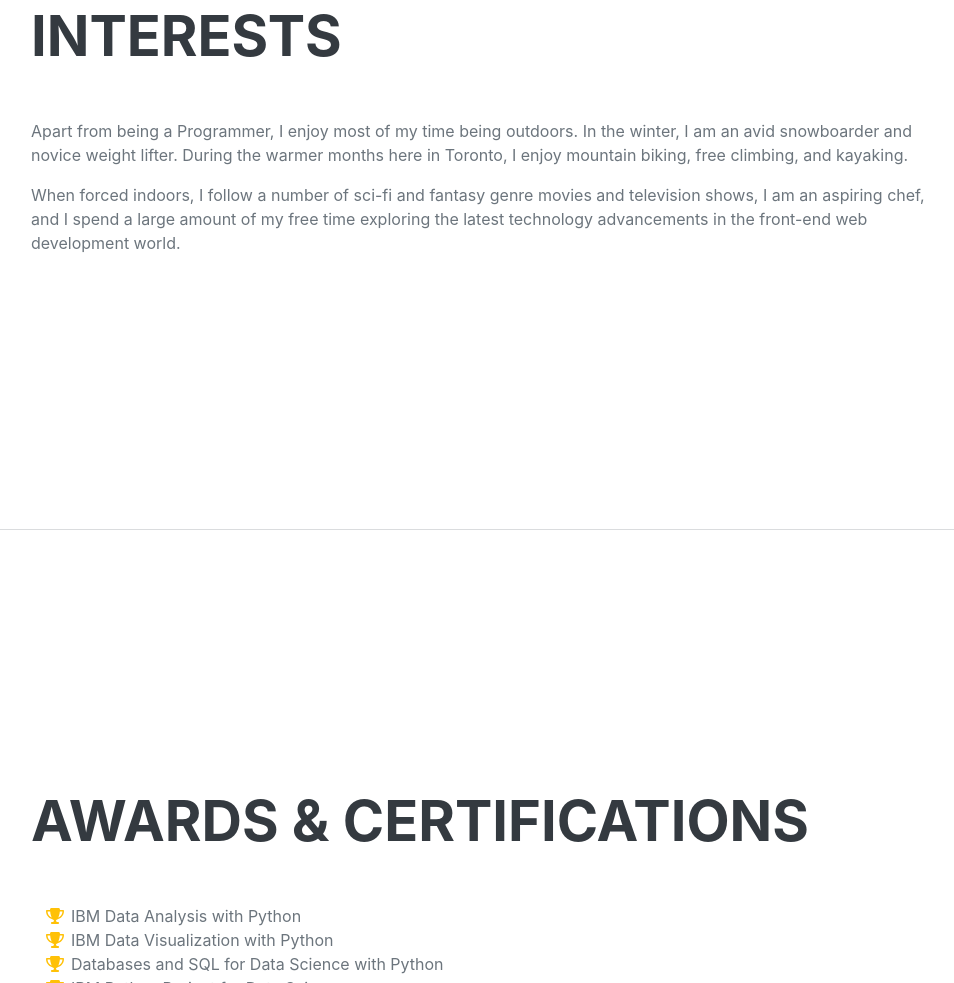
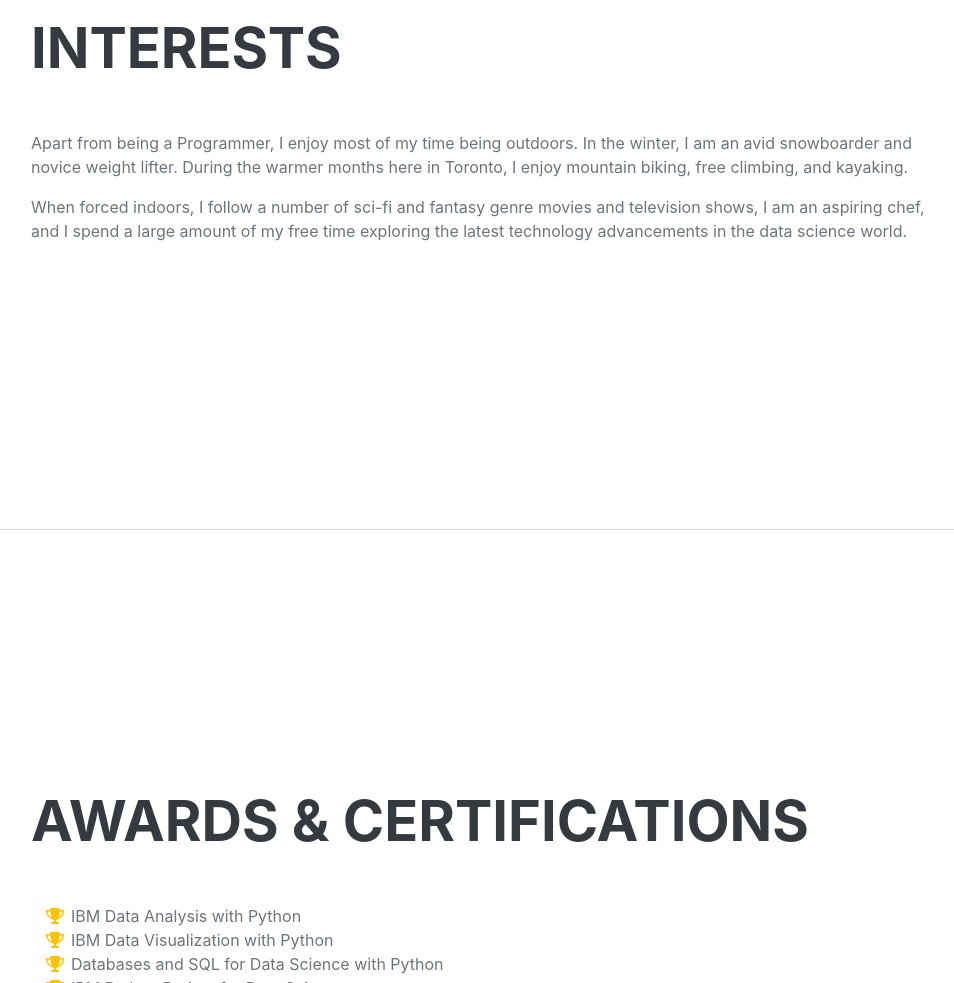
Before and after one commit to RoeChuck/RoeChuck.github.io, a plain HTML site: page index.html in a window 1280 px wide. Shown: the part 3475-4458 px from the top of the page, without its empty margins (289-1243 px from the left). Drawn offline with nearby package versions, Linux system fonts and the light colour scheme; a web font is replaced by a local one.

Commit message:
small edit

```diff
--- a/index.html
+++ b/index.html
@@ -206,7 +206,7 @@
           <p class="mb-0">
             When forced indoors, I follow a number of sci-fi and fantasy genre movies and television
             shows, I am an aspiring chef, and I spend a large amount of my free time exploring the
-            latest technology advancements in the front-end web development world.
+            latest technology advancements in the data science world.
           </p>
         </div>
       </section>
```
